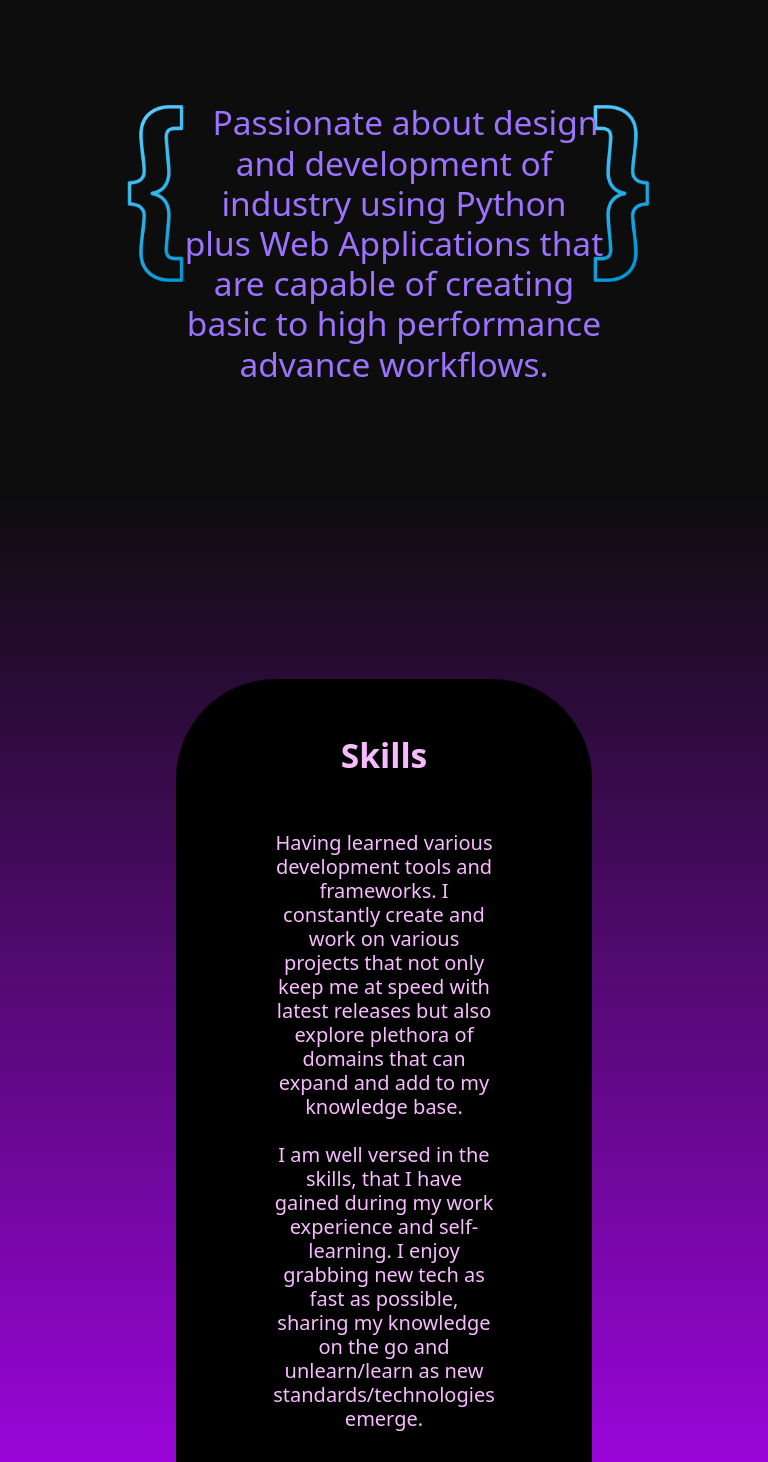
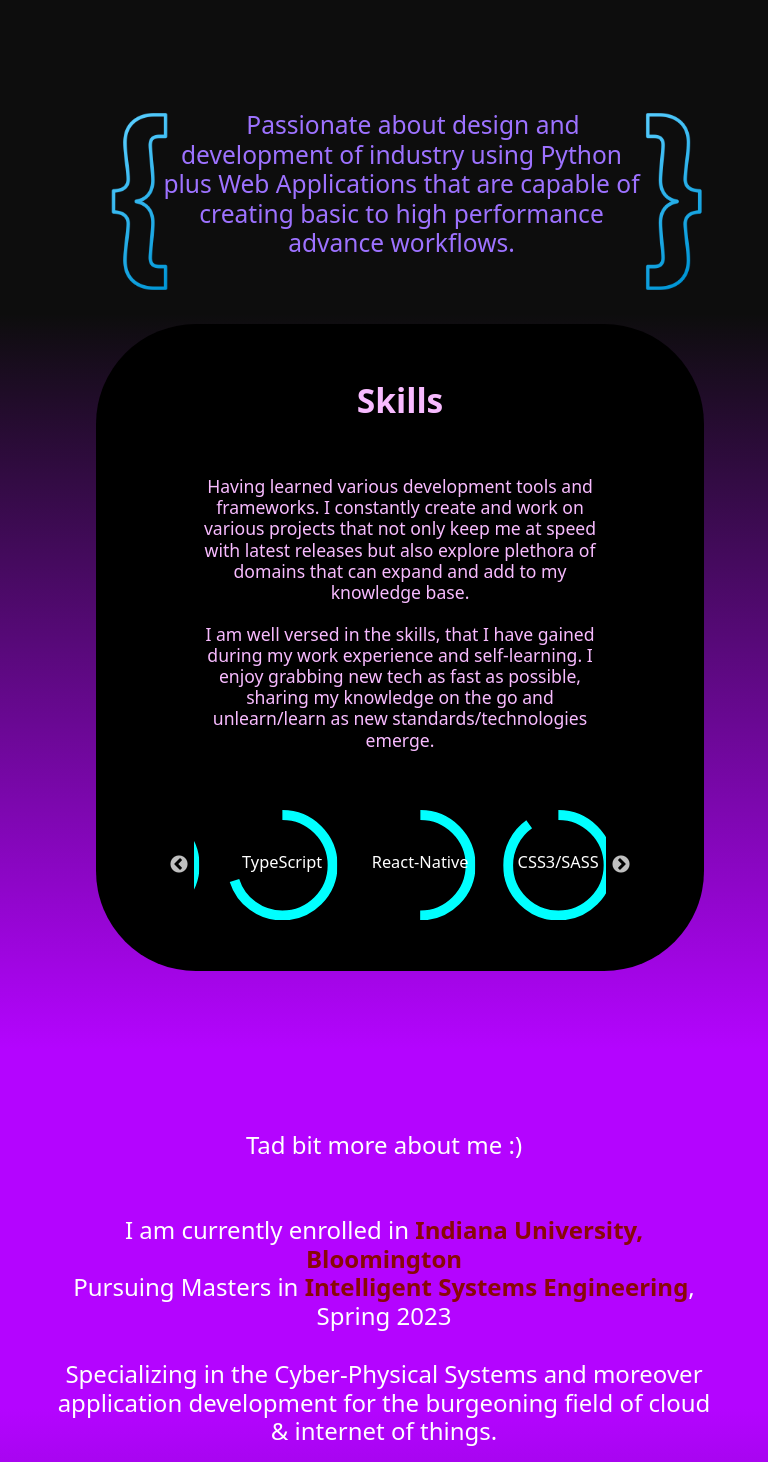
Before and after one commit to Yodawgz0/yodawgz0.github.io, a React (Create React App) app: page / in a window 768 px wide. Shown: the part 373-1835 px from the top of the page. Built offline with nearby package versions, Linux system fonts and the light colour scheme.

Commit message:
skills mid screen css

```diff
--- a/src/Styles/AppTab.scss
+++ b/src/Styles/AppTab.scss
@@ -54,3 +54,6 @@
     color: antiquewhite;
   }
 }
+
+@media screen and (min-width: 480px) and (max-width: 1000px) {
+}
--- a/src/Styles/ProjectsStyles.scss
+++ b/src/Styles/ProjectsStyles.scss
@@ -26,3 +26,13 @@
   color: rgb(24, 0, 176) !important;
   background-color: rgb(217, 116, 248) !important;
 }
+
+@media screen and (min-width: 480px) and (max-width: 1000px) {
+  .mainProjectsPage {
+    .headingtext {
+      font-size: 1.5em;
+      color: white;
+      padding: 2em 0em 2em 0em;
+    }
+  }
+}
--- a/src/Styles/SkillsPageStyles.scss
+++ b/src/Styles/SkillsPageStyles.scss
@@ -59,3 +59,35 @@
   background-repeat: no-repeat;
   padding-bottom: 2ch;
 }
+
+@media screen and (min-width: 480px) and (max-width: 1000px) {
+  .IntroText {
+    font-size: 3.2vw;
+    margin-top: 1.3em;
+  }
+  blockquote {
+    padding-left: 35px;
+    margin: 1.7em 0em 0em 0em;
+  }
+  blockquote span {
+    background-position-x: 110%;
+  }
+  .skillsMainPanel {
+    margin-left: 3em;
+    margin-right: 1em;
+    .skillsMain {
+      .skillsTextBig {
+        font-size: 1.1em;
+      }
+    }
+  }
+  .skillSlider {
+    width: 80%;
+    padding: 5ch;
+    font-size: small;
+    .skillSliderBarMain {
+      padding: 10%;
+      color: white;
+    }
+  }
+}
--- a/src/components/SkillsPage.tsx
+++ b/src/components/SkillsPage.tsx
@@ -31,7 +31,7 @@
       >
         <div className="skillsMain">
           <span className="h1 mt-2 skillsText">Skills</span>
-          <span className="h5 mt-5 mx-5 px-5">
+          <span className="h5 mt-5 mx-5 px-5 skillsTextBig">
             Having learned various development tools and frameworks. I
             constantly create and work on various projects that not only keep me
             at speed with latest releases but also explore plethora of domains
```
